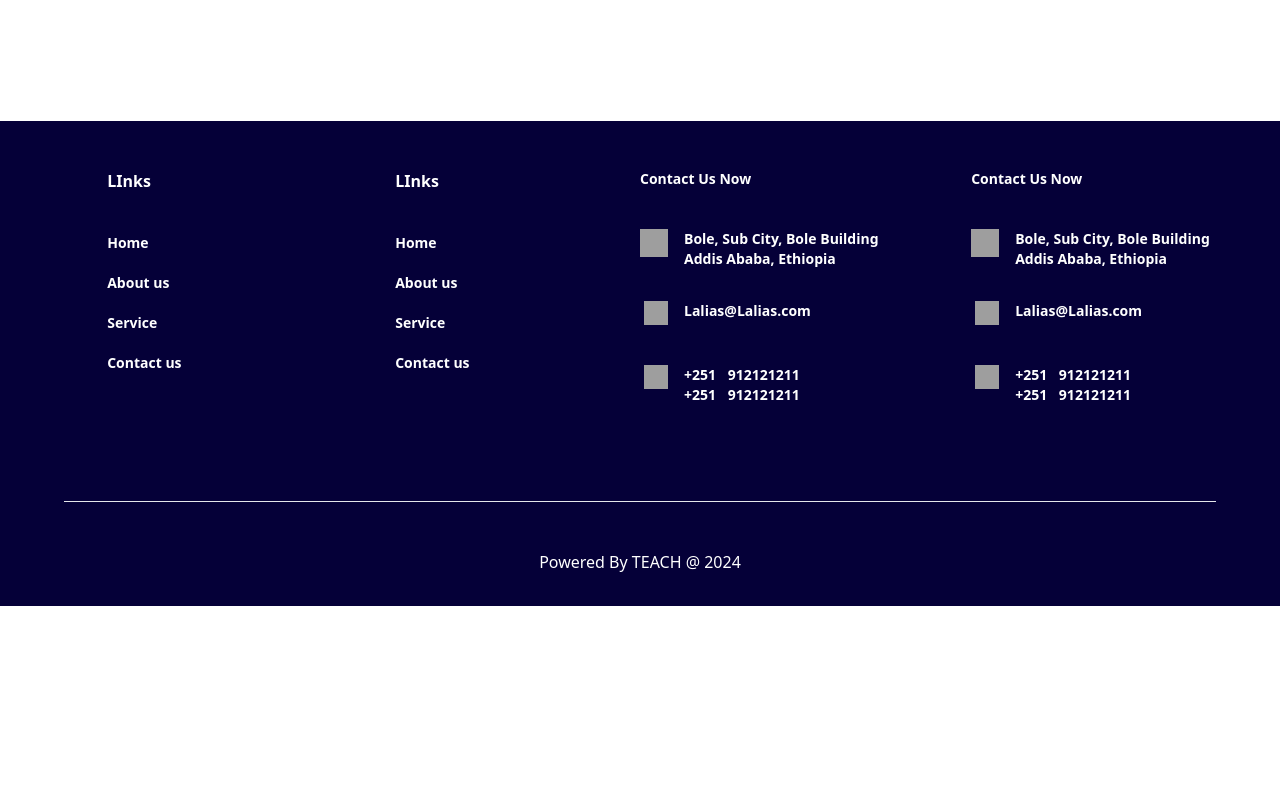
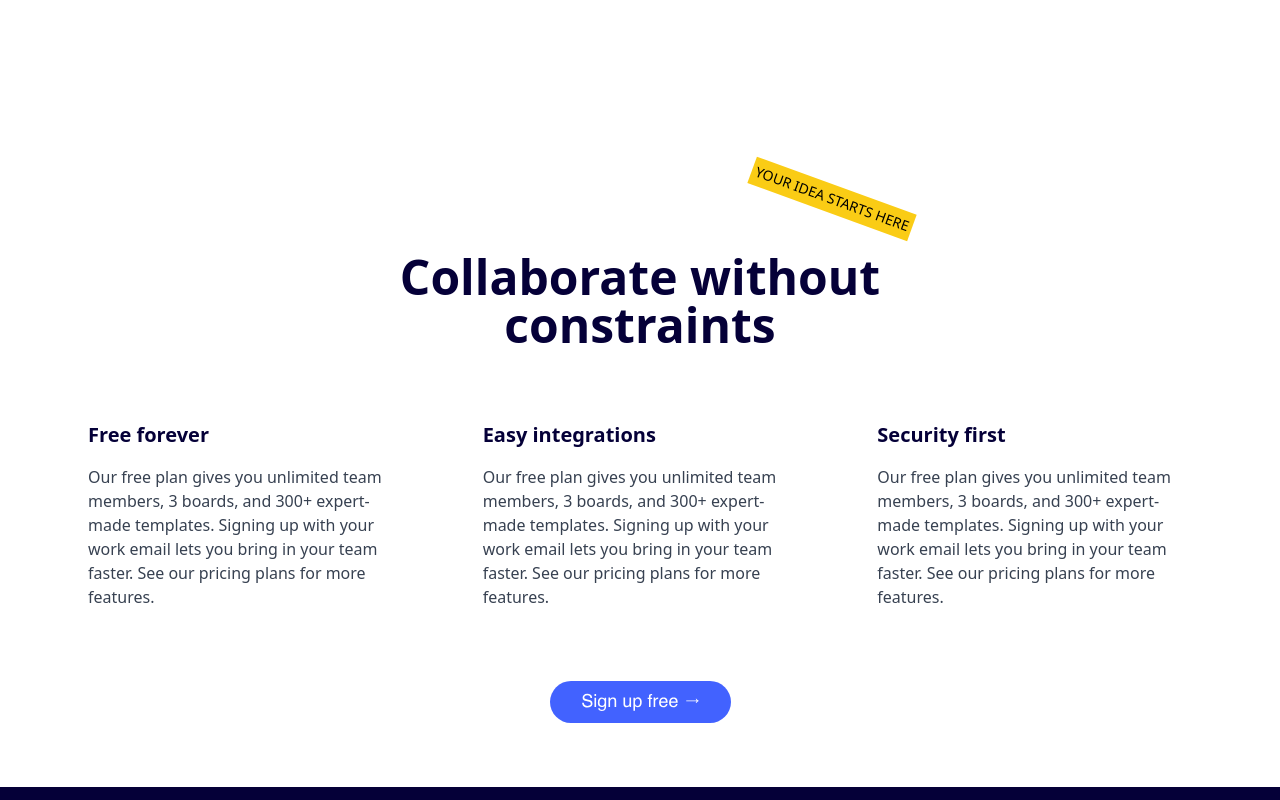
Before and after one commit to mike489/miro, a React (Vite) app: page / in a window 1280 px wide. Shown: the part 920-1720 px from the top of the page. Before the commit the page ends 1526 px from the top, so only its background shows below. Built offline with nearby package versions, Linux system fonts and the light colour scheme; grey boxes are pictures that could not be loaded.

Commit message:
adding the callaborate

```diff
--- /dev/null
+++ b/src/components/Collaborate.jsx
@@ -0,0 +1,56 @@
+import arrow from "../assets/icon/Sign.svg";
+const Collaborate = () => {
+  return (
+    <article className="py-16 px-[5%]">
+      <div className="text-center mb-12 w-1/2 items-center justify-center mx-auto">
+        <h2 className="bg-yellow-400 text-sm text-black inline-block p-1 font-medium ml-96 mb-10 rotate-[20deg]">
+          YOUR IDEA STARTS HERE
+        </h2>
+        <h1 className="text-5xl font-bold  text-secondary text-center">
+          Collaborate without constraints
+        </h1>
+      </div>
+
+      <section className="flex flex-col lg:flex-row items-center justify-center gap-8 mb-12">
+        <div className=" p-6 max-w-sm">
+          <h1 className="text-xl font-bold text-secondary mb-4">
+            Free forever
+          </h1>
+          <p className="text-gray-700">
+            Our free plan gives you unlimited team members, 3 boards, and 300+
+            expert-made templates. Signing up with your work email lets you
+            bring in your team faster. See our pricing plans for more features.
+          </p>
+        </div>
+        <div className="p-6 max-w-sm">
+          <h1 className="text-xl font-bold text-secondary  mb-4">
+            Easy integrations
+          </h1>
+          <p className="text-gray-700">
+            Our free plan gives you unlimited team members, 3 boards, and 300+
+            expert-made templates. Signing up with your work email lets you
+            bring in your team faster. See our pricing plans for more features.
+          </p>
+        </div>
+        <div className=" p-6 max-w-sm">
+          <h1 className="text-xl font-bold text-secondary mb-4">
+            Security first
+          </h1>
+          <p className="text-gray-700">
+            Our free plan gives you unlimited team members, 3 boards, and 300+
+            expert-made templates. Signing up with your work email lets you
+            bring in your team faster. See our pricing plans for more features.
+          </p>
+        </div>
+      </section>
+
+      <div className="text-center">
+        <button className="bg-primary p-3 rounded-full text-white font-medium px-8">
+          <img src={arrow} alt="" />
+        </button>
+      </div>
+    </article>
+  );
+};
+
+export default Collaborate;
--- a/src/components/Hero.jsx
+++ b/src/components/Hero.jsx
@@ -23,7 +23,7 @@ const Hero = () => {
               required
               className="block w-full rounded-full bg-white px-3 py-2.5 text-base text-gray-900  outline outline-1 outline-gray-300 placeholder:text-gray-400 focus:outline-primary sm:text-sm "
             />
-            <button className="bg-primary p-2 rounded-full w-full bg-[#4262FF] text-white font-normal pl-5 pr-5">
+            <button className="bg-primary p-2 rounded-full w-full text-white font-normal pl-5 pr-5">
               Sign Up free
             </button>
             <h1 className="items-start font-extralight text-sm text-gray-500 mr-20">
--- a/src/page/home.jsx
+++ b/src/page/home.jsx
@@ -1,3 +1,4 @@
+import Collaborate from "../components/Collaborate";
 import Footer from "../components/Footer";
 import Hero from "../components/Hero";
 import NavBar from "../components/Navbar";
@@ -9,6 +10,7 @@ const Home = () => {
         <NavBar />
       <Hero />
       <Trusted />
+      <Collaborate />
       <Footer />
     </div>
   );
--- a/tailwind.config.js
+++ b/tailwind.config.js
@@ -5,7 +5,7 @@ export default {
     extend: {
       colors: {
         primary: "#4262FF",
-        secondary: "#3D4C63",
+        secondary: "#050038",
         pr: "#F2F4F8",
       },
     },
```
Also changed, not shown: src/components/Footer.jsx (+4 -4 lines), src/assets/icon/Sign.svg (added).
